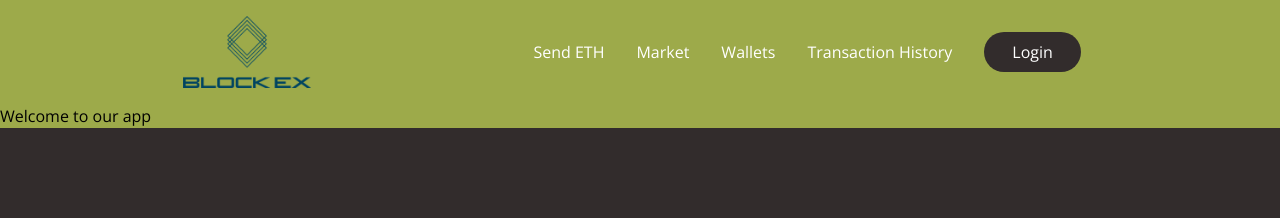
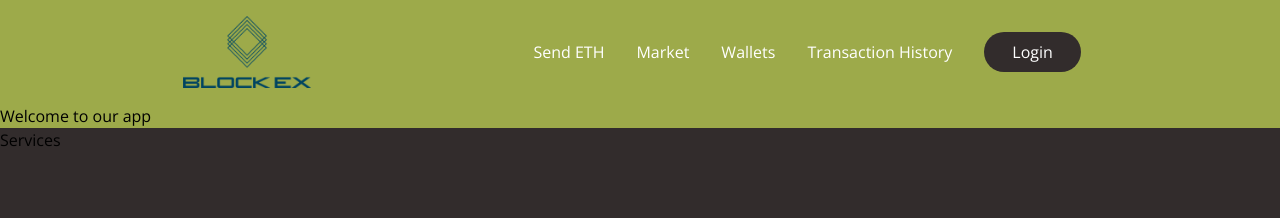
Before and after one commit to Balgra/BlockEx, a React (Vite) app in the folder client/: page / in a window 1280 px wide. Shown: the top 218 px of the page. Built offline with nearby package versions, Linux system fonts and the light colour scheme.

Commit message:
Initializing services

```diff
--- a/client/src/App.jsx
+++ b/client/src/App.jsx
@@ -15,7 +15,7 @@ const App = () => {
             </Routes>
         </BrowserRouter>
         </div>
-        {/*<Services/>*/}
+        <Services/>
         {/*<Transactions/>*/}
         {/*<Footer/>*/}
     </div>
```
